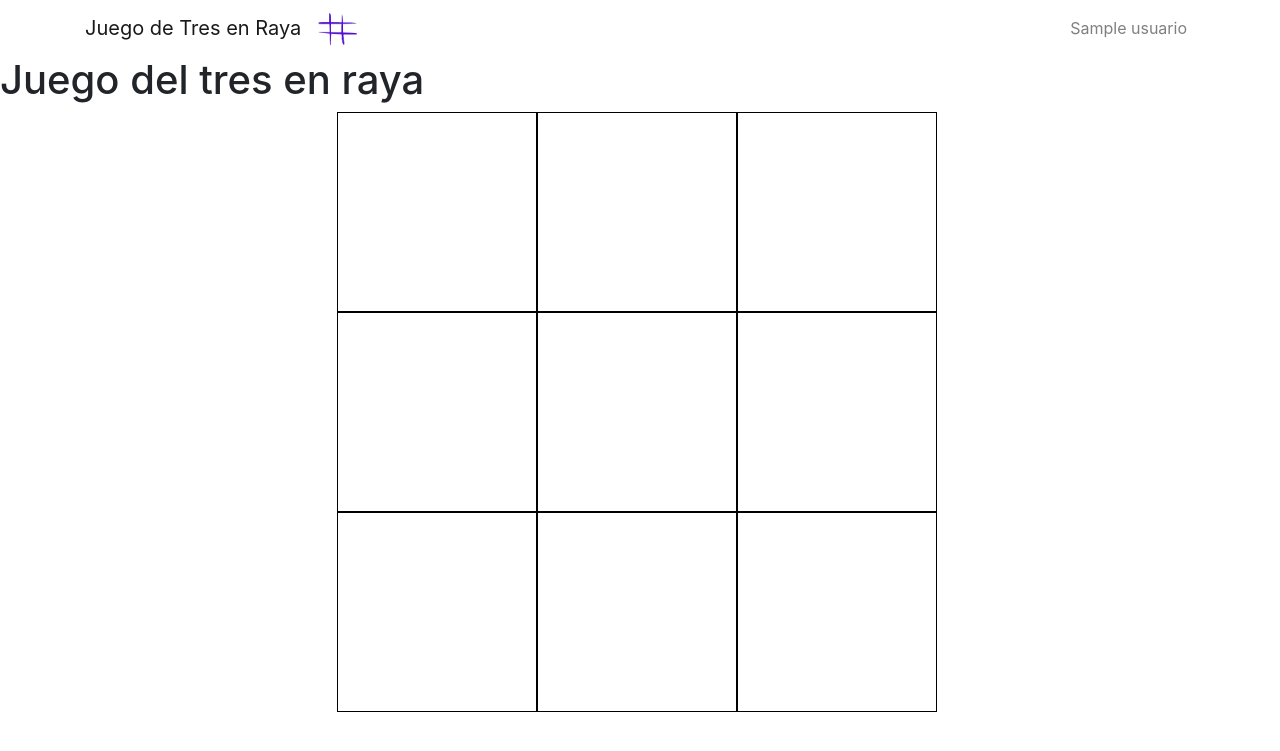
After one commit to tfermoso/juegotresenraya, a PHP site: template views/partida/index.php in a window 1280 px wide. The commit adds this page. Shown: the top 751 px of the page. Run offline with PHP 8.4, Linux system fonts and the light colour scheme; the template is opened without the code that fills it: most values are stand-ins (such as "Sample title", 1, 10 or a date in 2020).

Commit message:
script bbdd actualizada

```diff
--- a/assets/css/style.css
+++ b/assets/css/style.css
@@ -9,3 +9,16 @@
 .miturno{
     background-color: green;
 }
+
+.celda{
+    width: 200px;
+    height: 200px;
+    border: 1px solid black;
+}
+.fila{
+    display: flex;
+}
+#tablero{
+    width: 606px;
+    margin: 0 auto;
+}
--- /dev/null
+++ b/views/partida/index.php
@@ -0,0 +1,67 @@
+<?php
+
+?>
+
+<!DOCTYPE html>
+<html lang="en">
+
+<head>
+    <meta charset="UTF-8">
+    <meta http-equiv="X-UA-Compatible" content="IE=edge">
+    <meta name="viewport" content="width=device-width, initial-scale=1.0">
+    <link rel="stylesheet" href="assets/css/bootstrap.min.css">
+    <link rel="stylesheet" href="assets/css/style.css">
+    <script src="assets/js/jquery-3.6.0.min.js"></script>
+    <script src="assets/js/bootstrap.min.js"></script>
+    <script src="./assets/js/juego.js"></script>
+
+    <title>Tres en Raya</title>
+</head>
+
+<body id="loginPage">
+
+    <nav class="navbar navbar-expand-lg navbar-light navbar-laravel">
+        <div class="container">
+            <a class="navbar-brand" href="#">Juego de Tres en Raya</a>
+            <img class="logo" src="assets/img/logo.png">
+
+            <button class="navbar-toggler" type="button" data-toggle="collapse" data-target="#navbarSupportedContent" aria-controls="navbarSupportedContent" aria-expanded="false" aria-label="Toggle navigation">
+                <span class="navbar-toggler-icon"></span>
+            </button>
+
+            <div class="collapse navbar-collapse" id="navbarSupportedContent">
+                <ul class="navbar-nav ml-auto">
+                    <li class="nav-item">
+                        <a class="nav-link" href=""><?php echo $usuario["usuario"]; ?></a>
+                    </li>
+                </ul>
+
+            </div>
+        </div>
+    </nav>
+
+    <main class="">
+        <div class="cotainer-fluid">
+            <h1>Juego del tres en raya</h1>
+            <section id="tablero">
+                <div class="fila">
+                    <div class="celda"></div>
+                    <div class="celda"></div>
+                    <div class="celda"></div>
+                </div>
+                <div class="fila">
+                    <div class="celda"></div>
+                    <div class="celda"></div>
+                    <div class="celda"></div>
+                </div>
+                <div class="fila">
+                    <div class="celda"></div>
+                    <div class="celda"></div>
+                    <div class="celda"></div>
+                </div>
+            </section>
+        </div>
+    </main>
+</body>
+
+</html>
```
Also changed, not shown: controllers/Partida.php (added, +20 -0 lines), tresenraya.sql (+47 -5 lines).
